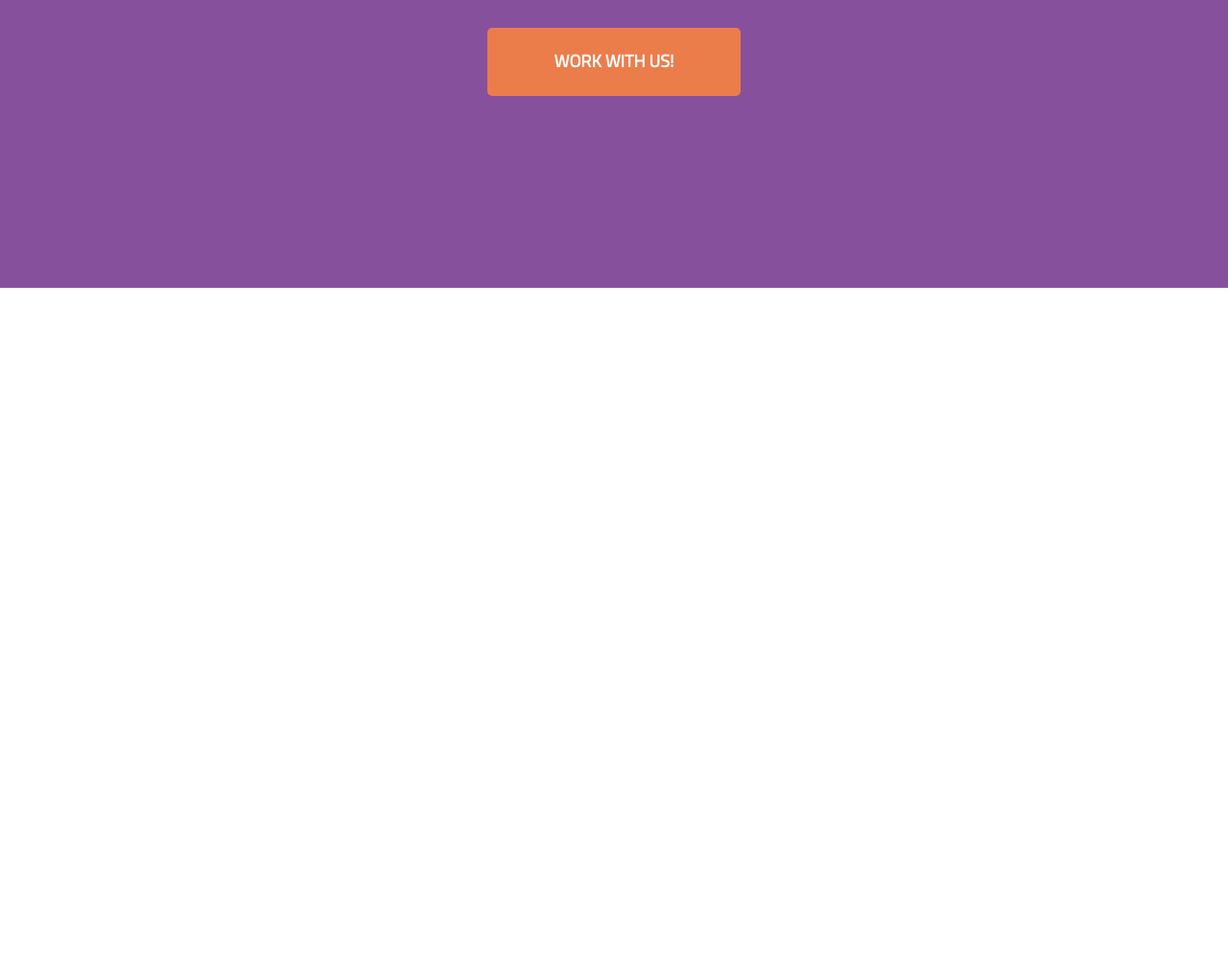
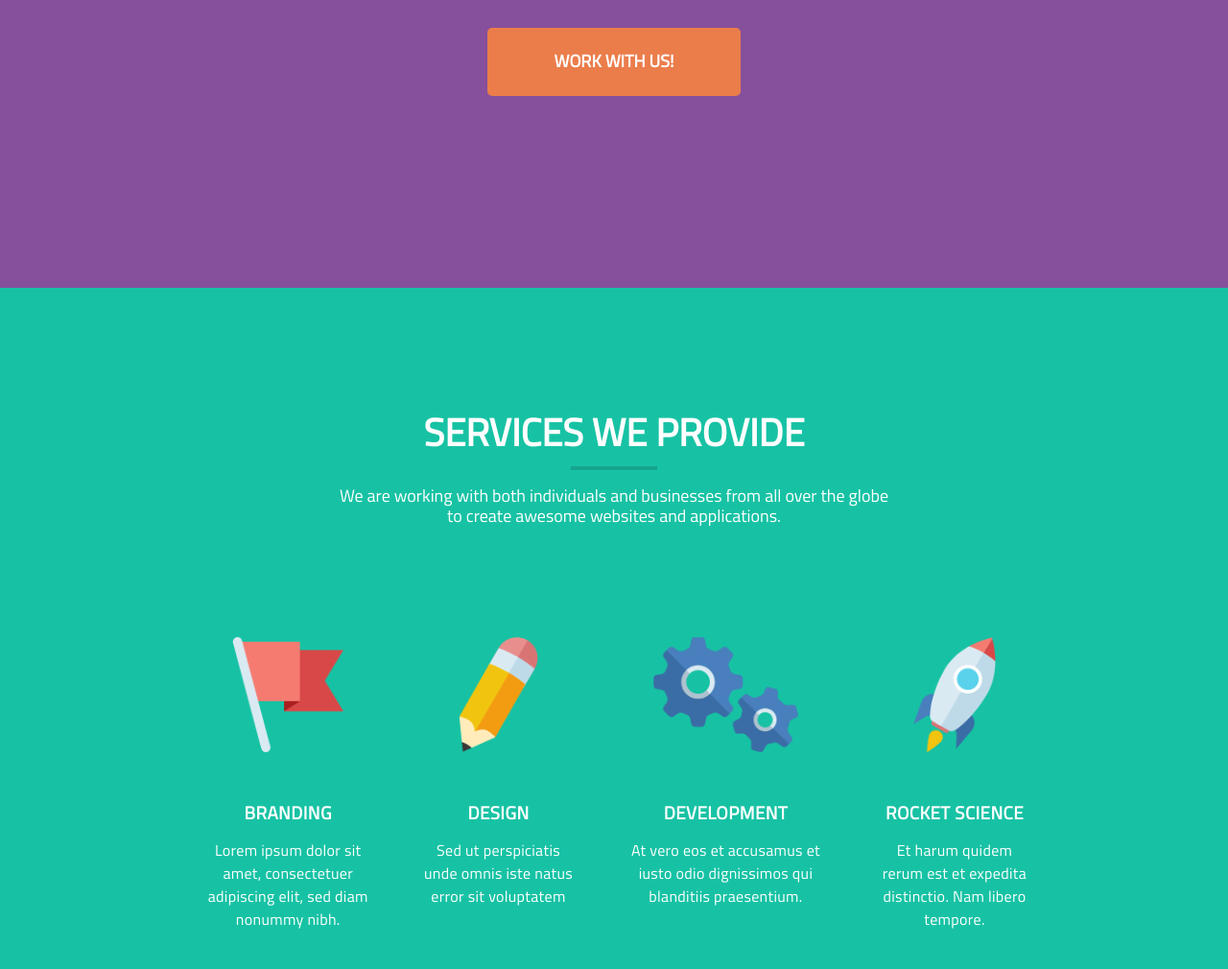
Before and after one commit to krzosdominik/Cuda-SinglePage, a website: page index.html in a window 1280 px wide. Shown: the part 500-1510 px from the top of the page at 96% size. Before the commit the page ends 800 px from the top, so only its background shows below. Drawn offline with Linux system fonts and the light colour scheme.

Commit message:
add services secttion

```diff
--- a/index.html
+++ b/index.html
@@ -45,5 +45,60 @@
                 </article>
             </section>
 
+            <section id='about' class='services'>
+                <div class="container">
+                    <h2 class="services__header">SERVICES WE PROVIDE</h2>
+                    <p class="services__description">We are working with both
+                        individuals and businesses from
+                        all over the globe <br />
+                        to create awesome websites and applications.</p>
+                    <article class="services__group row">
+                        <div class='services__item col-3'>
+                            <figure>
+                                <img src='./assets/flag.png' alt='Flag icon' />
+                            </figure>
+                            <h3 class="services__item--header">Branding</h3>
+                            <p class="services__item--description">
+                                Lorem ipsum dolor sit amet, consectetuer
+                                adipiscing elit, sed diam nonummy nibh.
+                            </p>
+                        </div>
+                        <div class='services__item col-3'>
+                            <figure>
+                                <img src='./assets/pencil.png' alt='Pencil icon'
+                                    />
+                            </figure>
+                            <h3 class="services__item--header">Design</h3>
+                            <p class="services__item--description">
+                                Sed ut perspiciatis unde omnis iste natus error
+                                sit voluptatem
+                            </p>
+                        </div>
+                        <div class='services__item col-3'>
+                            <figure>
+                                <img src='./assets/gears.png' alt='Gears icon'
+                                    />
+                            </figure>
+                            <h3 class="services__item--header">Development</h3>
+                            <p class="services__item--description">
+                                At vero eos et accusamus et iusto odio
+                                dignissimos qui blanditiis praesentium.
+                            </p>
+                        </div>
+                        <div class='services__item col-3'>
+                            <figure>
+                                <img src='./assets/rocket.png' alt='Rocket icon'
+                                    />
+                            </figure>
+                            <h3 class="services__item--header">Rocket science</h3>
+                            <p class="services__item--description">
+                                Et harum quidem rerum est et expedita
+                                distinctio. Nam libero tempore.
+                            </p>
+                        </div>
+                    </article>
+                </div>
+            </section>
+
         </body>
     </html>
--- /dev/null
+++ b/scss/elements/_decoration.scss
@@ -0,0 +1,15 @@
+h2 {
+  position: relative;
+}
+
+h2::after {
+  content: "";
+  position: absolute;
+  width: 90px;
+  height: 4px;
+  background-color: #000000;
+  opacity: 0.15;
+  top: 60px;
+  left: 50%;
+  transform: translate(-50%, -50%);
+}
--- /dev/null
+++ b/scss/elements/_services.scss
@@ -0,0 +1,40 @@
+.services {
+  height: 100vh;
+  background-color: $services-bgColor;
+  color: #fff;
+  display: flex;
+  justify-content: center;
+  align-items: center;
+  flex-direction: column;
+  text-align: center;
+
+  .services__header {
+    font-size: $headers-size;
+  }
+
+  .services__description {
+    font-size: $description-size;
+    margin-bottom: 80px;
+  }
+
+  .services__item {
+    padding: 20px;
+
+    img {
+      height: 120px;
+    }
+
+    .services__item--header {
+      text-transform: uppercase;
+      line-height: 18px;
+      letter-spacing: 0.48px;
+      margin-top: 50px;
+    }
+
+    .services__item--description {
+      font-weight: 300;
+      line-height: 24px;
+      letter-spacing: 0.32px;
+    }
+  }
+}
--- a/scss/main.scss
+++ b/scss/main.scss
@@ -9,3 +9,5 @@
 @import './elements/buttons';
 @import './elements/header';
 @import './elements/welcome';
+@import './elements/decoration';
+@import './elements/services';
--- a/scss/settings/_variables.scss
+++ b/scss/settings/_variables.scss
@@ -1 +1,2 @@
 $headers-size: 40px;
+$description-size: 18px;
```
Also changed, not shown: assets/flag.png (added), assets/gears.png (added), assets/pencil.png (added), assets/rocket.png (added), css/main.css, 1 other file.
